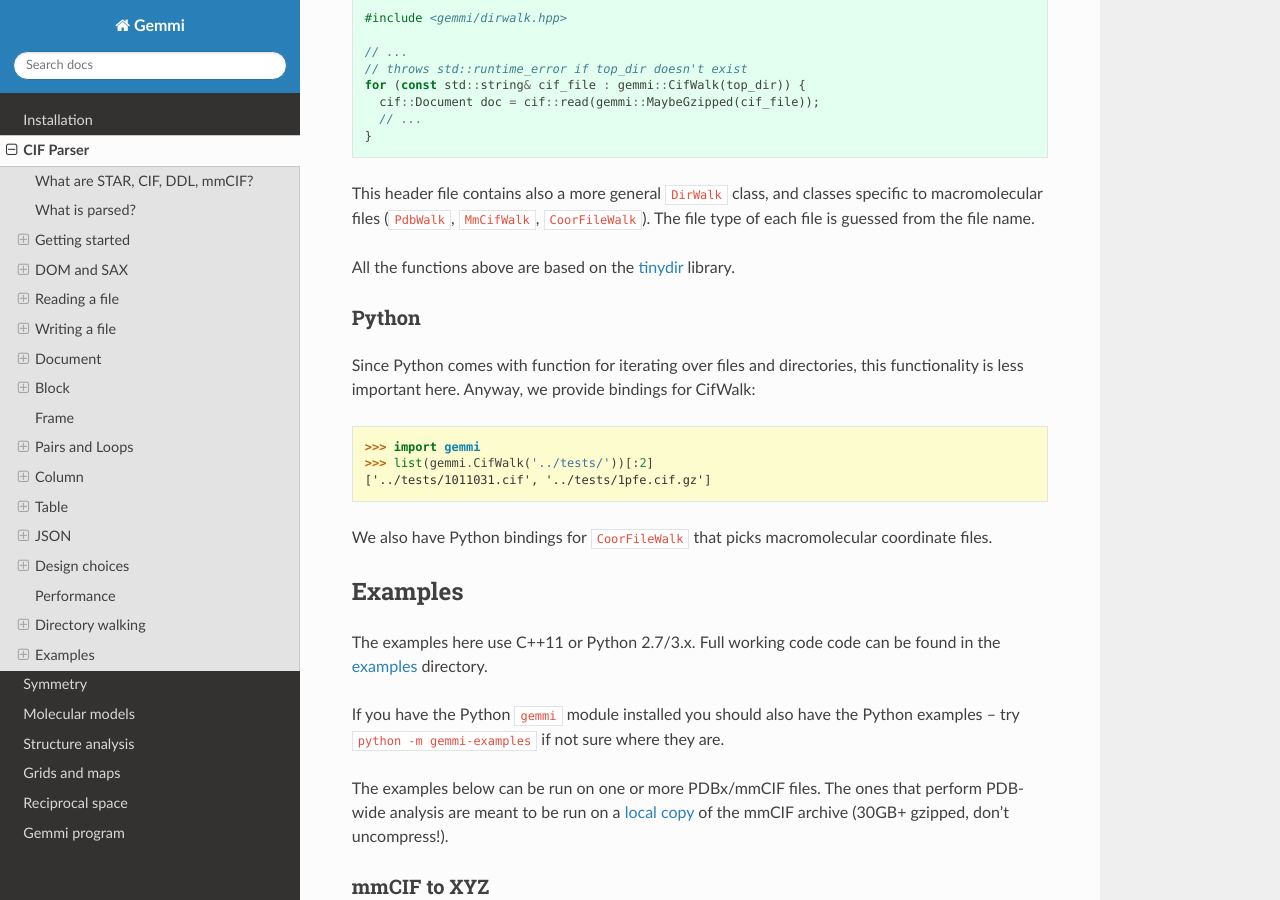
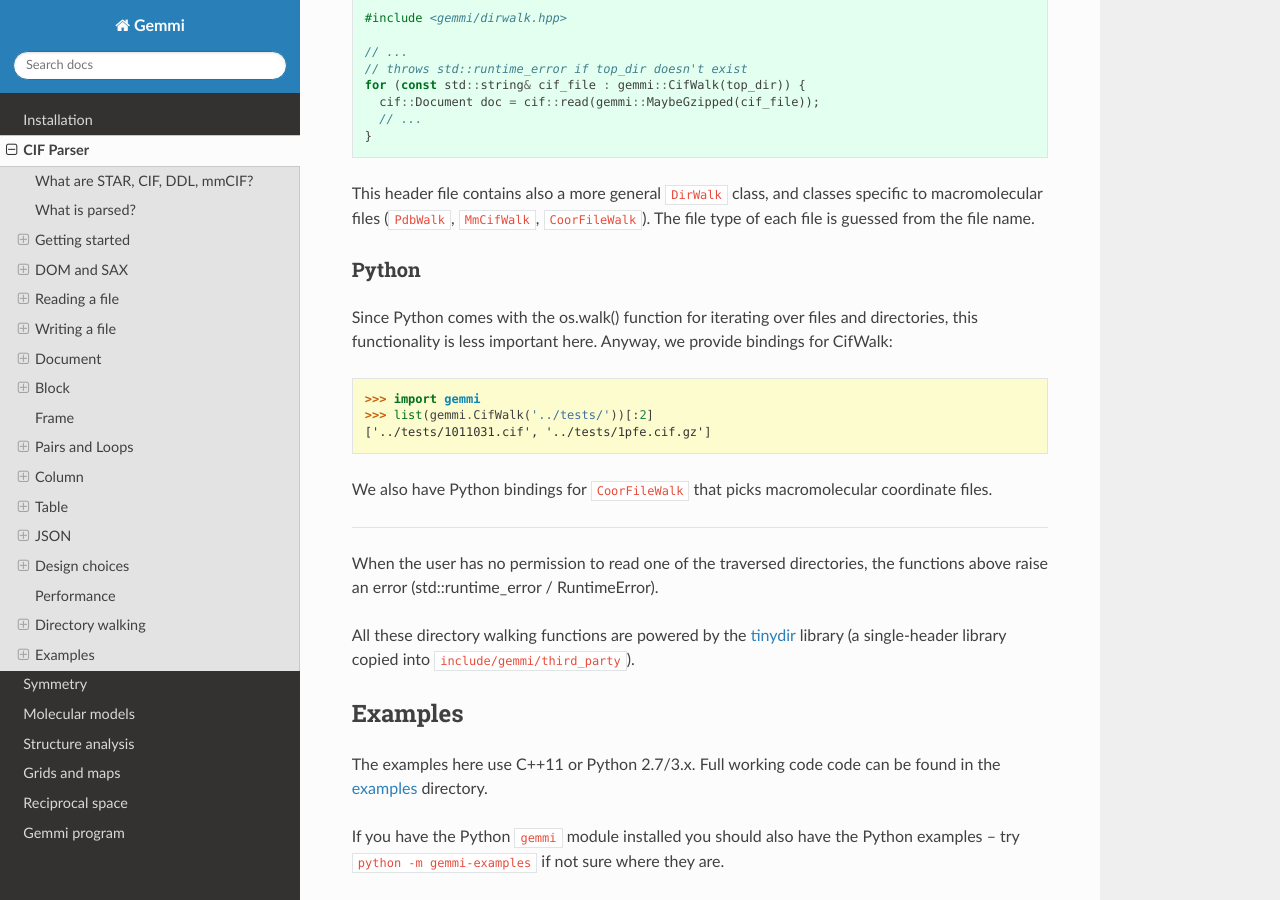
Before and after one commit to project-gemmi/gemmi, a Sphinx documentation site: the page built from docs/cif-parser.rst, in a window 1280 px wide and 900 px high, scrolled down 25090 px. Built offline with Sphinx 7.4.7 and the Read the Docs theme 2.0.0, drawn with Linux system fonts in a browser that asks for light colours.

Commit message:
expanded docs (on directory walking)

```diff
--- a/docs/cif-parser.rst
+++ b/docs/cif-parser.rst
@@ -1318,14 +1318,11 @@ and classes specific to macromolecular files (``PdbWalk``, ``MmCifWalk``,
 ``CoorFileWalk``). The file type of each file is guessed from
 the file name.
 
-All the functions above are based on the
-`tinydir <https://github.com/cxong/tinydir>`_ library.
-
 Python
 ------
 
-Since Python comes with function for iterating over files and directories,
-this functionality is less important here.
+Since Python comes with the os.walk() function for iterating over files
+and directories, this functionality is less important here.
 Anyway, we provide bindings for CifWalk:
 
 .. doctest::
@@ -1337,6 +1334,14 @@ Anyway, we provide bindings for CifWalk:
 We also have Python bindings for ``CoorFileWalk`` that picks macromolecular
 coordinate files.
 
+----
+
+When the user has no permission to read one of the traversed directories,
+the functions above raise an error (std::runtime_error / RuntimeError).
+
+All these directory walking functions are powered by the
+`tinydir <https://github.com/cxong/tinydir>`_ library
+(a single-header library copied into ``include/gemmi/third_party``).
 
 .. _cif_examples:
 
```
